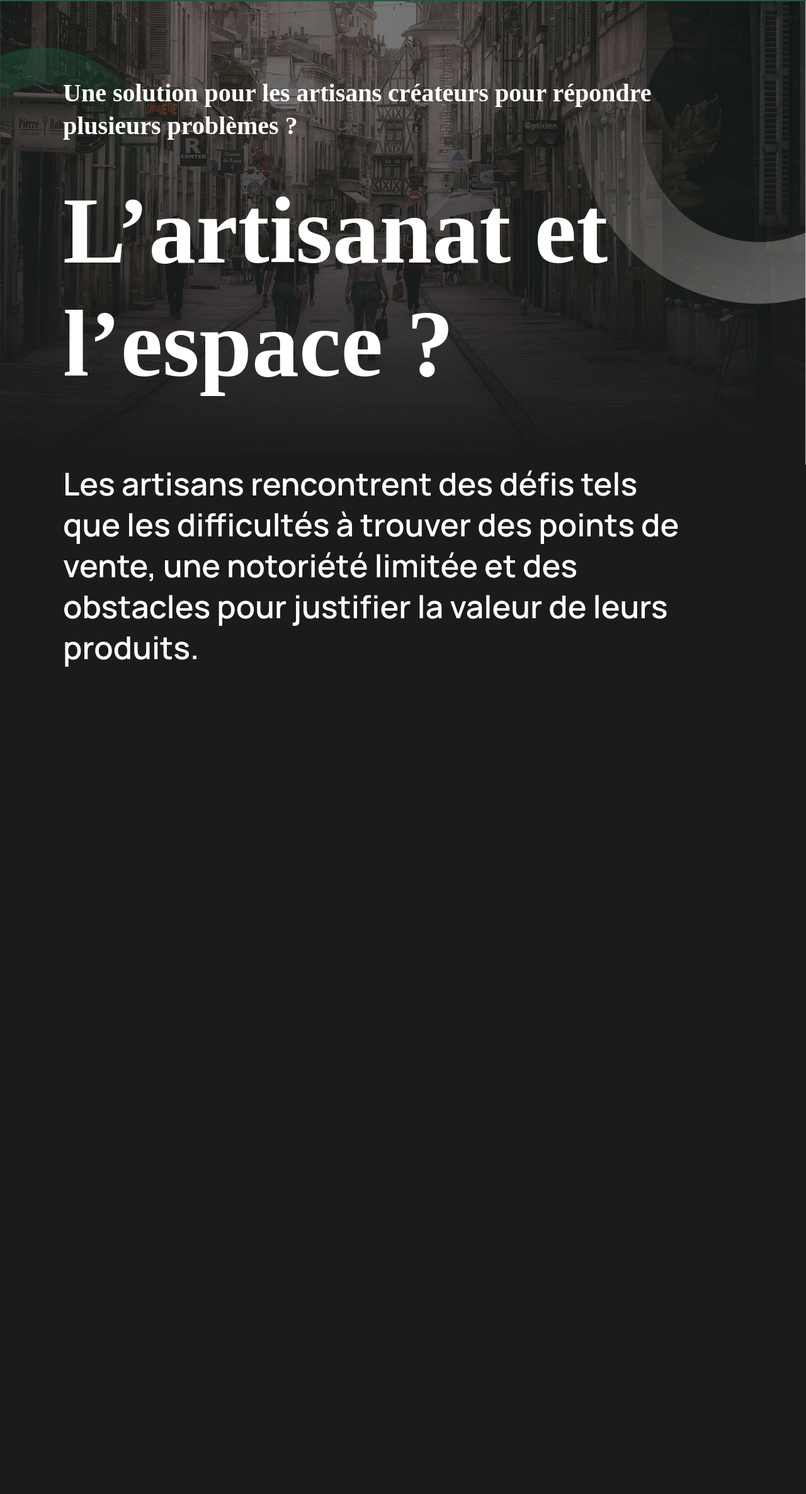
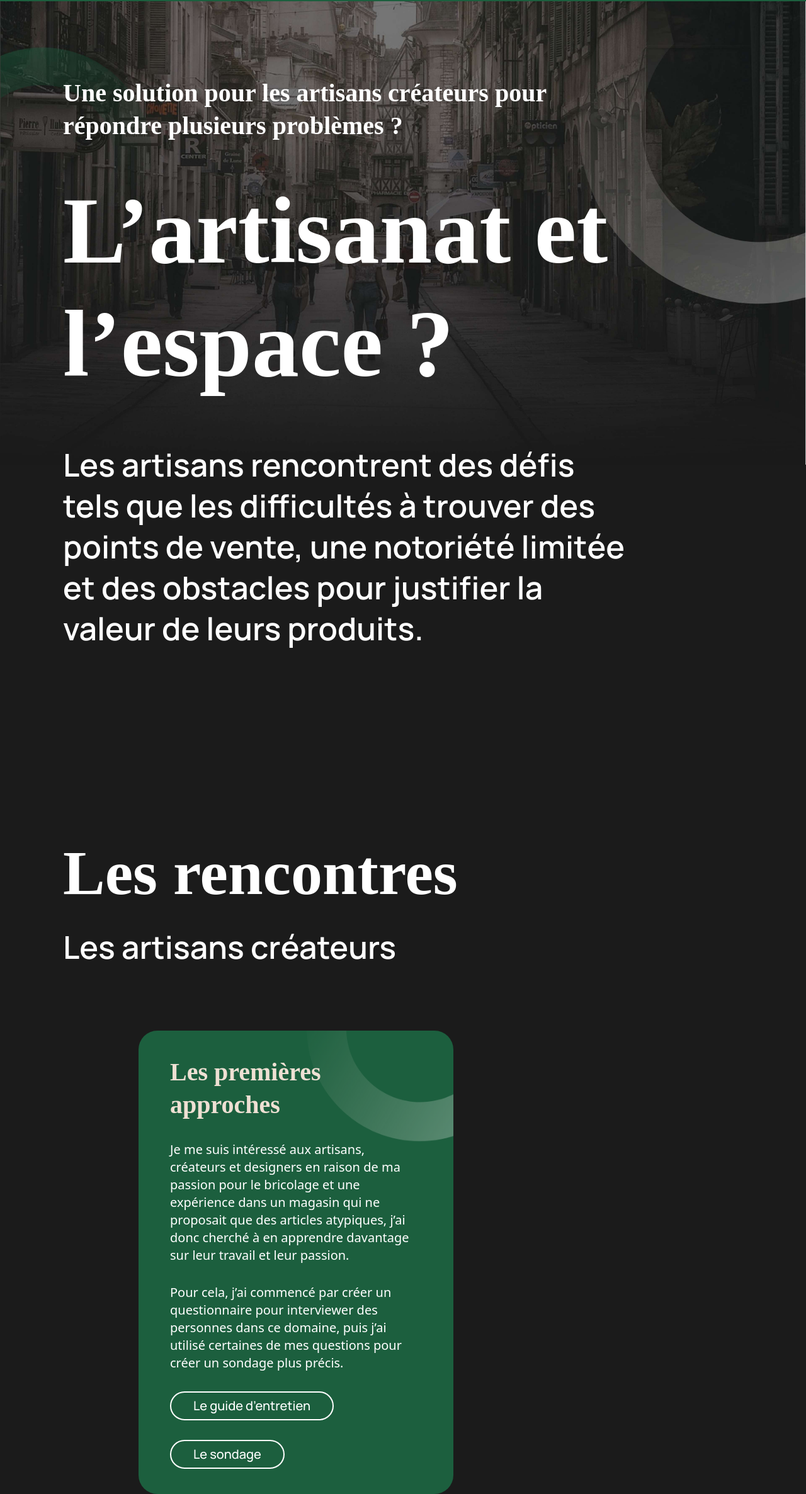
Before and after one commit to Titi220298/TFA-2023-TP, a website: page src/index.html in a window 1280 px wide. Shown: the part 78-2451 px from the top of the page at 63% size. Before the commit the page ends 1200 px from the top, so only its background shows below. Drawn offline with nearby package versions, Linux system fonts and the light colour scheme; files that its build step writes are made by us from their sources; a web font is replaced by a local one.

Commit message:
création de la section 1&2

```diff
--- a/src/index.html
+++ b/src/index.html
@@ -32,7 +32,7 @@
       <text id="L_eSpace" data-name="L&apos;eSpace" transform="translate(56.574 -99.501)" fill="#eee0d3" font-size="22" font-family="Brygada1918-SemiBold, 'Brygada \31 918'" font-weight="600"><tspan x="0" y="0">L&apos;e</tspan><tspan y="0" fill="#cb6e4f">Space</tspan></text>
     </g>
   </svg>
-    <ul class="container-nav_el">
+    <ul class="container-nav__el">
       <li class="text-nav"><a href="#">Rencontres</a></li>
       <li class="text-nav"><a href="#">Rencontres</a></li>
       <li class="text-nav"><a href="#">Rencontres</a></li>
@@ -45,14 +45,40 @@
 
 </nav>
 <body data-theme="ligth">
-  <section class="container img-background">
-    <div class="container_el">
+  <section class="container-titre">
+    <div class="container-titre__el">
       <h4 class="title title--4">Une solution pour les artisans créateurs pour répondre plusieurs problèmes ?</h4>
       <h1 class="title">L’artisanat et l’espace ?</h1>
       <h2 class="title title--3">Les artisans rencontrent des défis tels que les difficultés à trouver des points de vente, une notoriété limitée et des obstacles pour justifier la valeur de leurs produits.</h2>
     </div>
 
+  </section>
 
+  <section class="container">
+    <h2 class="title title--2">Les rencontres</h2>
+    <h3 class="title title--3">Les artisans créateurs</h3>
+    <div class="container__el">
+      <div class="block1">
+        <h4 class="title title--4 title--beige">Les premières approches</h4>
+        <p class="text-dim-rencontre">Je me suis intéressé aux artisans,
+          créateurs et designers en raison de ma
+          passion pour le bricolage et une
+          expérience dans un magasin qui ne
+          proposait que des articles atypiques, j’ai
+          donc cherché à en apprendre davantage
+          sur leur travail et leur passion.</p>
+        <p>Pour cela, j’ai commencé par créer un
+          questionnaire pour interviewer des
+          personnes dans ce domaine, puis j’ai
+          utilisé certaines de mes questions pour
+          créer un sondage plus précis.</p>
+
+        <button class="button">Le guide d’entretien</button>
+        <button class="button">Le sondage</button>
+
+      </div>
+
+      </div>
   </section>
 
 </body>
--- a/src/styles/app.scss
+++ b/src/styles/app.scss
@@ -3,6 +3,7 @@
 @import '../../node_modules/modern-normalize/modern-normalize';
 
 @import 'components/container';
+@import 'components/Button';
 /* Theme */
 
 *{
@@ -37,19 +38,40 @@
 
 
 
-@media (min-width: 1024px){
+.block1{
+
+    background-image: url("../assets/images/el-graphic-white.png");
+    background-position: top -250px right -200px;
+    background-size: contain;
+    background-repeat: no-repeat;
+
+    margin-top: 50px;
+    max-width: 500px;
+    padding: 20px 25px 20px 25px;
+    background-color: var(--color-vert);
+    border-radius: 15px;
+
+}
 
 
 
-    .img-background{
-        padding: 200px 0 200px 0;
 
-        width: 100vw;
-        height: 150vh;
-        background-image: url("../assets/images/img-rue.jpg");
+@media (min-width: 1024px){
 
-        background-position: top;
+    .block1{
+
+        background-image: url("../assets/images/el-graphic-white.png");
+        background-position: top -250px right -200px;
         background-size: contain;
         background-repeat: no-repeat;
+
+        margin-top: 100px;
+        max-width: 500px;
+        padding: 40px 50px 40px 50px;
+        background-color: var(--color-vert);
+        border-radius: 30px;
+
     }
+
+
 }
--- /dev/null
+++ b/src/styles/components/_Button.scss
@@ -0,0 +1,20 @@
+
+
+.button{
+
+    font-family: 'Manrope', sans-serif;
+    color: var(--color-blanc);
+    font-weight: 500;
+
+    padding: 9px 35px 10px 35px;
+
+    margin-top: 31px;
+
+    border: solid var(--color-blanc) 2px;
+    border-radius: 30px;
+    background-color: transparent;
+
+    cursor: pointer;
+
+
+}
--- a/src/styles/components/_container.scss
+++ b/src/styles/components/_container.scss
@@ -1,10 +1,41 @@
 
 
-.container{
-
+.container-nav{
+    display: flex;
+    align-items: center;
+    padding: 0px 25px 0px 25px;
+    width: 100vw;
+    height: 80px;
+    background-color: var(--color-vert);
+    position: fixed;
 }
 
-.container_el{
+.container-nav__el{
+    display: flex;
+    flex-direction: column;
+}
+
+.container{
+    margin: 0px 25px 0px 25px;
+}
+
+.container__el{
+    margin: 0px 25px 0px 25px;
+}
+
+.container-titre{
+    padding: 100px 0 100px 0;
+
+    width: 100vw;
+    height: 110vh;
+    background-image: url("../assets/images/img-rue.jpg");
+
+    background-position: top 100px;
+    background-size: contain;
+    background-repeat: no-repeat;
+}
+
+.container-titre__el{
     margin: 0px 25px 0px 25px;
 
 }
@@ -22,15 +53,35 @@
         position: fixed;
     }
 
-    .container-nav_el{
+    .container-nav__el{
         display: flex;
         flex-direction: row;
+    }
+
+    .container{
+        margin: 0 100px 0 100px;
+    }
+
+    .container__el{
+        margin: 0 120px 0 120px;
+    }
+
+    .container-titre{
+
+        margin-bottom: 200px;
+        padding: 200px 0 0px 0;
+        width: 100vw;
+        height: 150vh;
+        background-image: url("../assets/images/img-rue.jpg");
 
 
+        background-size: contain;
+        background-repeat: no-repeat;
     }
 
-    .container_el{
-        margin: 0px 200px 0px 100px;
+    .container-titre__el{
+        margin: auto auto auto 100px;
+        max-width: 70vw;
 
     }
 }
--- a/src/styles/components/_type.scss
+++ b/src/styles/components/_type.scss
@@ -20,6 +20,10 @@ body {
   color: var(--color-blanc);
   font-family: 'Brygada 1918', serif;
   font-weight: 600;
+
+  &--beige{
+    color: var(--color-beige);
+  }
 
   &--2{
     font-size: 40px;
@@ -54,6 +58,25 @@ body {
   }
 }
 
+.text-nav a{
+  text-decoration: none;
+  color: var(--color-beige);
+  list-style: none;
+  font-weight: 400;
+  margin: 0px 0px 0px 0px;
+
+}
+
+.text-dim-rencontre{
+  max-width: 385px;
+}
+
+
+p{
+  padding-top: 31px;
+  font-weight: 400;
+}
+
 
 @media (min-width: 600px){
 
@@ -79,15 +102,21 @@ body {
     font-weight: 600;
     padding: 50px 0 50px 0;
 
+    &--beige{
+      color: var(--color-beige);
+    }
+
     &--2{
       font-size: 100px;
       line-height: 1.30;
+      padding: 0px 0px 0px 0px;
     }
 
     &--3{
       font-family: 'Manrope', sans-serif;
       font-size: 50px;
       line-height: 1.30;
+      padding: 20px 0px 0px 0px;
     }
 
     &--4{
@@ -117,5 +146,4 @@ body {
 
   }
 
-
 }
```
Also changed, not shown: src/assets/images/el-graphic-white.png (added).
